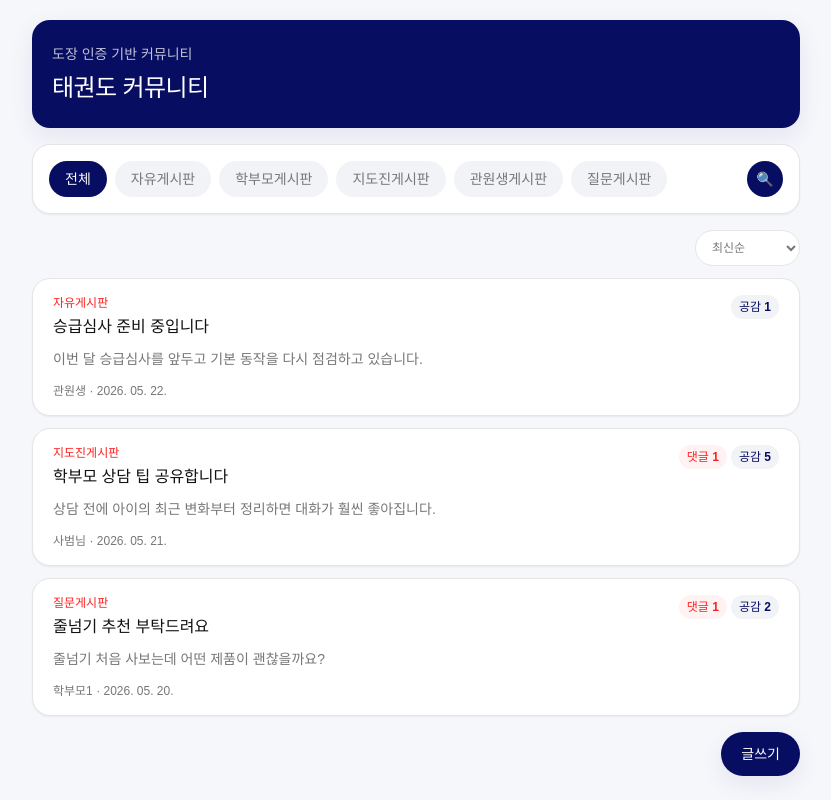
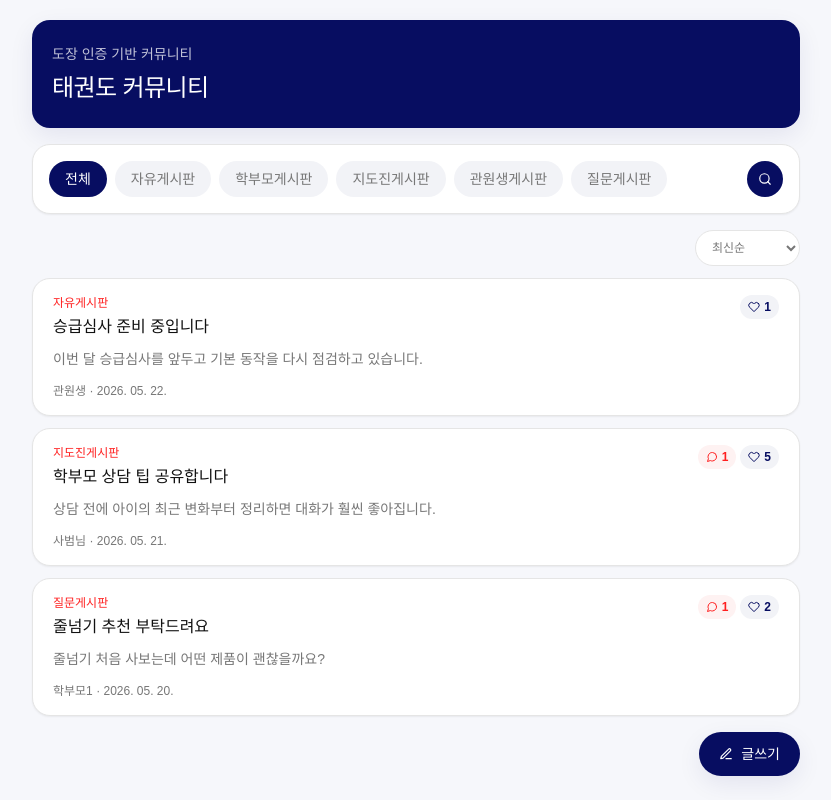
Before and after one commit to thisisyello/taekwondo-community, a React (Vite) app: page / in a window 1280 px wide. Shown: the whole page, without its empty margins (224-1055 px from the left). Built offline with nearby package versions, Linux system fonts and the light colour scheme.

Commit message:
feat: react-icons 버튼 적용

```diff
--- a/src/components/BoardFilter.tsx
+++ b/src/components/BoardFilter.tsx
@@ -1,3 +1,4 @@
+import { FiSearch } from "react-icons/fi";
 import { Link } from "react-router";
 import { BOARD_FILTER_OPTIONS } from "../types/board";
 import type { BoardFilterType } from "../types/board";
@@ -34,7 +35,7 @@ export default function BoardFilter({
                 className="flex h-9 w-9 shrink-0 items-center justify-center rounded-full bg-kta-navy text-sm font-black text-white"
                 to="/search"
             >
-                🔍
+                <FiSearch aria-hidden="true" />
             </Link>
         </div>
     );
--- a/src/components/CommentItem.tsx
+++ b/src/components/CommentItem.tsx
@@ -1,4 +1,5 @@
 import { useState } from "react";
+import { FiMoreVertical } from "react-icons/fi";
 import type { Comment } from "../types/board";
 import { formatDate, isEdited } from "../utils/date";
 
@@ -92,7 +93,7 @@ export default function CommentItem({
                         className="rounded-full bg-kta-subtle px-3 py-1 text-xs font-bold text-kta-muted"
                         onClick={handleToggleMenu}
                     >
-                        메뉴
+                        <FiMoreVertical aria-hidden="true" />
                     </button>
 
                     {isMenuOpen && (
--- a/src/components/PostItem.tsx
+++ b/src/components/PostItem.tsx
@@ -1,3 +1,4 @@
+import { FiHeart, FiMessageCircle } from "react-icons/fi";
 import { Link } from "react-router";
 import { BOARD_LABELS } from "../types/board";
 import type { Post } from "../types/board";
@@ -34,12 +35,14 @@ export default function PostItem({ post, commentCount }: PostItemProps) {
 
                     <div className="flex shrink-0 gap-1 text-xs font-bold">
                         {commentCount > 0 && (
-                            <span className="rounded-full bg-red-50 px-2 py-1 text-kta-red">
-                                댓글 {commentCount}
+                            <span className="inline-flex items-center gap-1 rounded-full bg-red-50 px-2 py-1 text-kta-red">
+                                <FiMessageCircle aria-hidden="true" />
+                                {commentCount}
                             </span>
                         )}
-                        <span className="rounded-full bg-kta-subtle px-2 py-1 text-kta-navy">
-                            공감 {post.likeCount}
+                        <span className="inline-flex items-center gap-1 rounded-full bg-kta-subtle px-2 py-1 text-kta-navy">
+                            <FiHeart aria-hidden="true" />
+                            {post.likeCount}
                         </span>
                     </div>
                 </div>
--- a/src/pages/BoardPage.tsx
+++ b/src/pages/BoardPage.tsx
@@ -1,3 +1,4 @@
+import { FiEdit3 } from "react-icons/fi";
 import { Link } from "react-router";
 import BoardFilter from "../components/BoardFilter";
 import PostList from "../components/PostList";
@@ -47,9 +48,10 @@ export default function BoardPage({
                 />
 
                 <Link
-                    className="fixed bottom-5 right-5 rounded-full bg-kta-navy px-5 py-3 text-sm font-bold text-white shadow-kta-md sm:static sm:self-end"
+                    className="fixed bottom-5 right-5 inline-flex items-center gap-2 rounded-full bg-kta-navy px-5 py-3 text-sm font-bold text-white shadow-kta-md sm:static sm:self-end"
                     to="/posts/new"
                 >
+                    <FiEdit3 aria-hidden="true" />
                     글쓰기
                 </Link>
             </div>
--- a/src/pages/PostDetailPage.tsx
+++ b/src/pages/PostDetailPage.tsx
@@ -1,4 +1,5 @@
 import { useState } from "react";
+import { FiArrowLeft, FiHeart, FiMoreVertical } from "react-icons/fi";
 import { Link, useNavigate } from "react-router";
 import CommentForm from "../components/CommentForm";
 import CommentList from "../components/CommentList";
@@ -47,15 +48,19 @@ export default function PostDetailPage({
         <section className="min-h-svh bg-kta-bg px-4 py-5 text-kta-text">
             <div className="mx-auto flex max-w-3xl flex-col gap-4">
                 <div className="flex items-center justify-between">
-                    <Link className="text-sm font-bold text-kta-navy" to="/">
-                        목록으로
+                    <Link
+                        className="inline-flex items-center gap-1 text-sm font-bold text-kta-navy"
+                        to="/"
+                    >
+                        <FiArrowLeft aria-hidden="true" />
+                        목록
                     </Link>
                     <div className="relative">
                         <button
                             className="rounded-full bg-kta-surface px-4 py-2 text-sm font-bold text-kta-navy shadow-kta-sm"
                             onClick={() => setIsMenuOpen((prev) => !prev)}
                         >
-                            메뉴
+                            <FiMoreVertical aria-hidden="true" />
                         </button>
 
                         {isMenuOpen && (
@@ -97,7 +102,8 @@ export default function PostDetailPage({
                         className="mt-6 rounded-full bg-red-50 px-4 py-2 text-sm font-bold text-kta-red"
                         onClick={() => onLikePost(post.id)}
                     >
-                        공감 {post.likeCount}
+                        <FiHeart aria-hidden="true" className="inline" /> 공감{" "}
+                        {post.likeCount}
                     </button>
                 </article>
 
```
